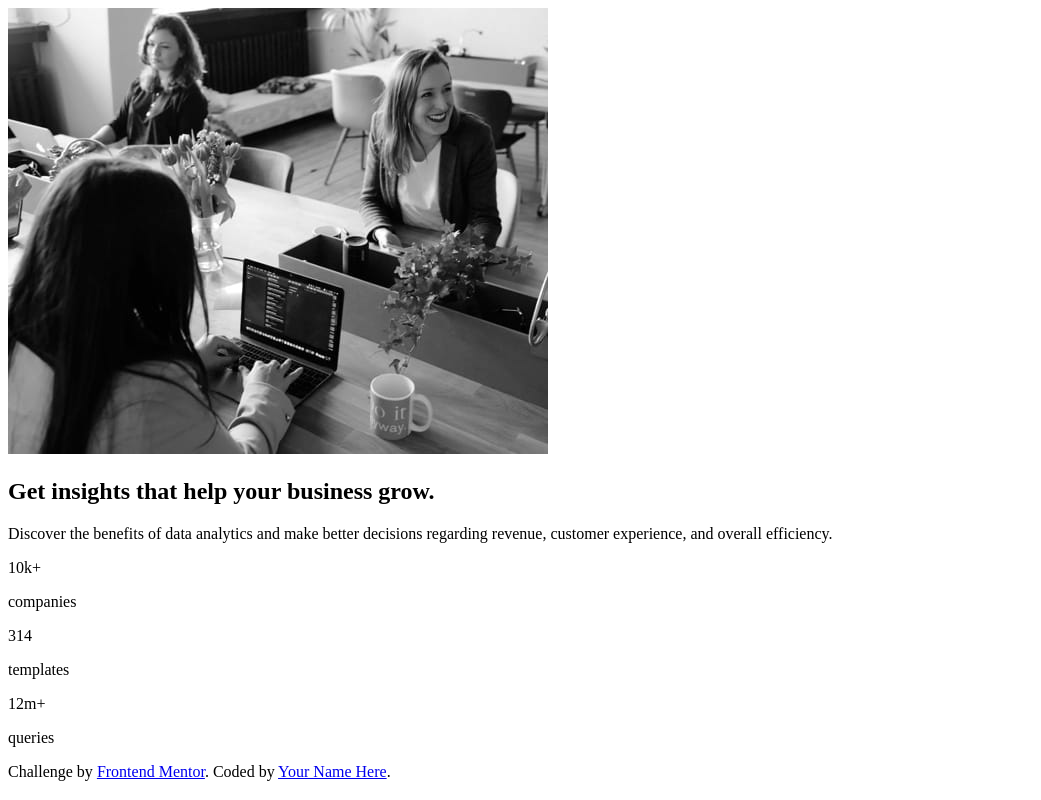
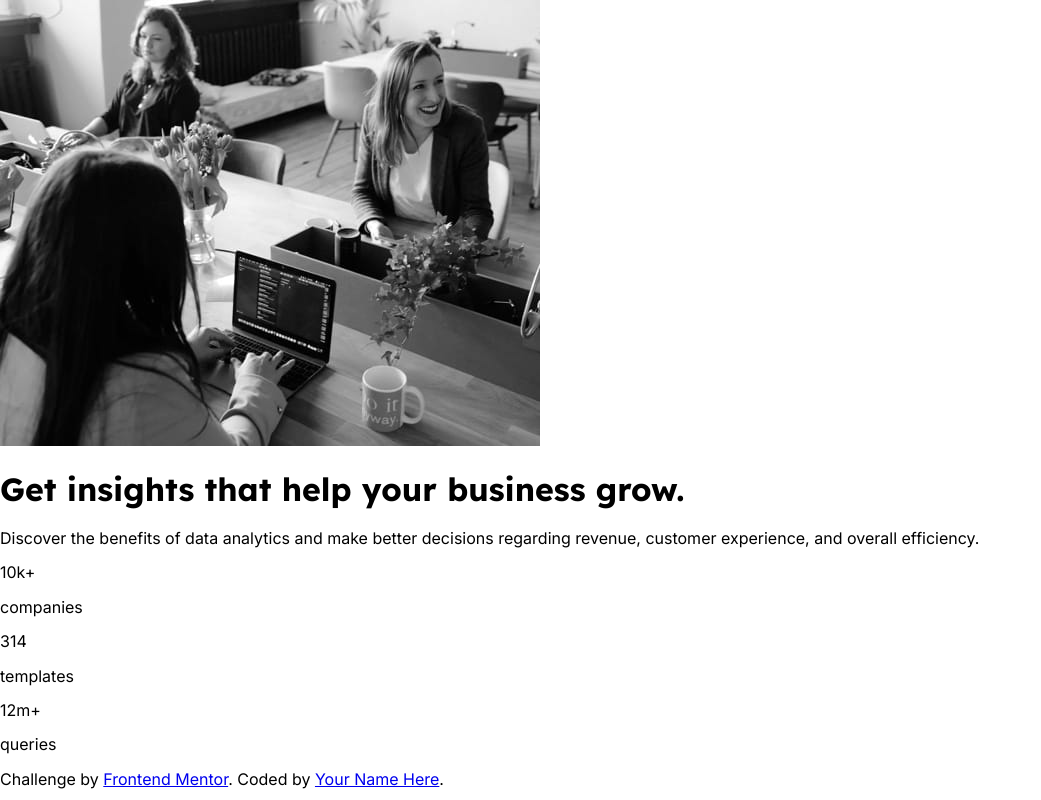
Before and after one commit to soldochris/stats-preview-card, a plain HTML site: page index.html in a window 1280 px wide. Shown: the whole page, without its empty margins (0-1041 px from the left). Drawn offline with nearby package versions, Linux system fonts and the light colour scheme.

Commit message:
fonts, normalizer and css custom properties

```diff
--- a/index.html
+++ b/index.html
@@ -3,16 +3,18 @@
 <head>
   <meta charset="UTF-8">
   <meta name="viewport" content="width=device-width, initial-scale=1.0">
-
   <link rel="icon" type="image/png" sizes="32x32" href="./images/favicon-32x32.png">
-
+  <link rel="preconnect" href="https://fonts.googleapis.com">
+  <link rel="preconnect" href="https://fonts.gstatic.com" crossorigin>
+  <link href="https://fonts.googleapis.com/css2?family=Inter:ital,opsz,wght@0,14..32,100..900;1,14..32,100..900&family=Lexend+Deca:wght@100..900&display=swap" rel="stylesheet">
+  <link rel="stylesheet" href="https://cdnjs.cloudflare.com/ajax/libs/normalize/8.0.1/normalize.min.css" integrity="sha512-NhSC1YmyruXifcj/KFRWoC561YpHpc5Jtzgvbuzx5VozKpWvQ+4nXhPdFgmx8xqexRcpAglTj9sIBWINXa8x5w==" crossorigin="anonymous" referrerpolicy="no-referrer" />
   <title>Frontend Mentor | Stats preview card component</title>
   <link rel="stylesheet" href="styles.css">
 </head>
 <body>
   <main>
     <picture>
-      <source media="(min-width: 420px)" srcset="./images/image-header-desktop.jpg">
+      <source media="(min-width: 375px)" srcset="./images/image-header-desktop.jpg">
       <img src="./images/image-header-mobile.jpg" alt="image header mobile">
     </picture>
     <section>
--- a/styles.css
+++ b/styles.css
@@ -0,0 +1,20 @@
+:root{
+  --Very-dark-blue: hsl(233, 47%, 7%);
+  --Dark-desaturated-blue: hsl(244, 38%, 16%);
+  --Soft-violet: hsl(277, 64%, 61%);
+  --White: hsl(0, 0%, 100%);
+  --Slightly-transparent-white-paragraph: hsla(0, 0%, 100%, 0.75);
+  --Slightly-transparent-white-headings: hsla(0, 0%, 100%, 0.6);
+}
+
+*{
+  box-sizing: border-box;
+}
+
+body{
+  font-family: "Inter", sans-serif;
+
+  & h1{
+    font-family: "Lexend Deca", sans-serif;
+  }
+}
```
